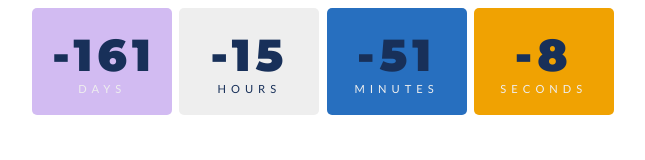
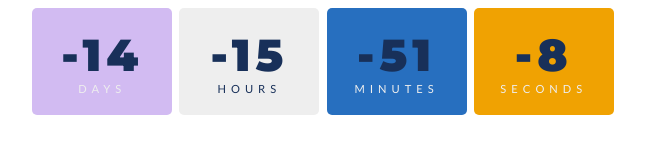
Before and after one commit to YEYOO1/mypage, a plain HTML site: page work.html in a window 1280 px wide. Shown: the whole page, without its empty margins (317-962 px from the left). Drawn offline with Linux system fonts and the light colour scheme.

Commit message:
Update work.html

```diff
--- a/work.html
+++ b/work.html
@@ -103,7 +103,7 @@ body{
 </body>
 <script>
     const year = new Date().getFullYear();
-const myDate = new Date('Jul 21, 2025 00:00:00');
+const myDate = new Date('Dec 15, 2025 00:00:00');
 console.log(myDate);
 
 // countdown
```
